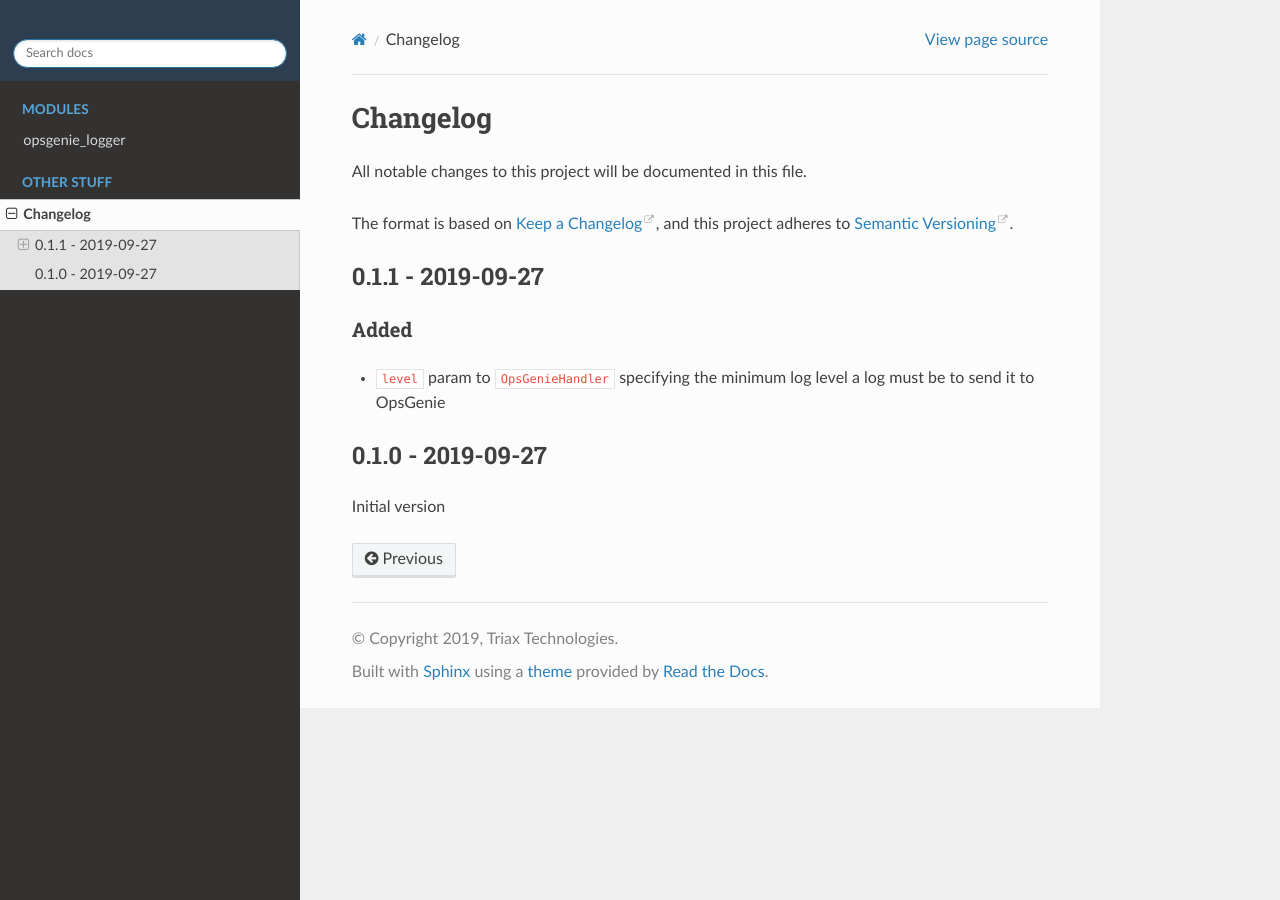
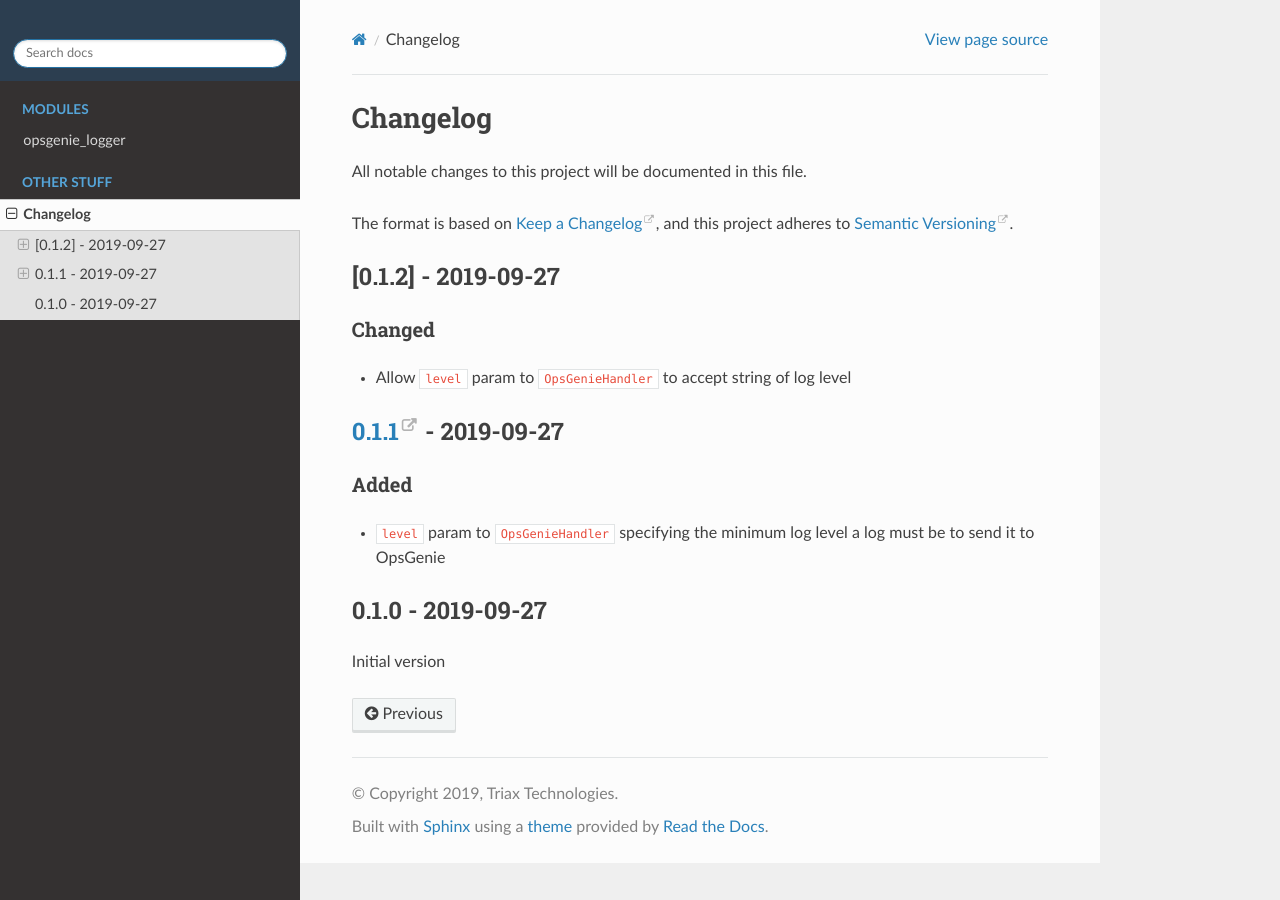
Before and after one commit to triaxtec/opsgenie-logger, a Sphinx documentation site: the page built from docs/CHANGELOG.md, in a window 1280 px wide. Built offline with Sphinx 7.4.7 and the Read the Docs theme 2.0.0, drawn with Linux system fonts in a browser that asks for light colours; the version number is read from the project's files by our own code.

Commit message:
Allow for error level to be set via string name. Bump version to 0.1.2

```diff
--- a/docs/CHANGELOG.md
+++ b/docs/CHANGELOG.md
@@ -4,7 +4,11 @@ All notable changes to this project will be documented in this file.
 The format is based on [Keep a Changelog](https://keepachangelog.com/en/1.0.0/),
 and this project adheres to [Semantic Versioning](https://semver.org/spec/v2.0.0.html).
 
-## 0.1.1 - 2019-09-27
+## [0.1.2] - 2019-09-27
+### Changed
+- Allow `level` param to `OpsGenieHandler` to accept string of log level
+
+## [0.1.1] - 2019-09-27
 ### Added
 - `level` param to `OpsGenieHandler` specifying the minimum log level a log must be to send it to OpsGenie
 
@@ -13,4 +17,5 @@ Initial version
 
 
 [Unreleased]: https://bitbucket.org/triaxtechnologies/opsgenie-logger/branches/compare/develop%0Dmaster
-[0.2.0]: https://bitbucket.org/triaxtechnologies/opsgenie-logger/branches/compare/0.1.0%0D0.1.0
+[0.1.1]: https://bitbucket.org/triaxtechnologies/opsgenie-logger/branches/compare/0.1.1%0D0.1.0
+[0.1.1]: https://bitbucket.org/triaxtechnologies/opsgenie-logger/branches/compare/0.1.2%0D0.1.1
--- a/pyproject.toml
+++ b/pyproject.toml
@@ -1,6 +1,6 @@
 [tool.poetry]
 name = "opsgenie-logger"
-version = "0.1.1"
+version = "0.1.2"
 description = "Provides logging handlers for OpsGenie"
 
 authors = ["Dylan Anthony <danthony@triaxtec.com>"]
@@ -32,6 +32,7 @@ black = {allows-prereleases = true, version = "*"}
 safety = "*"
 
 
+
 [tool.dephell]
 versioning = "semver"
 
```
Also changed, not shown: opsgenie_logger/__init__.py (+4 -4 lines), 1 other file.
